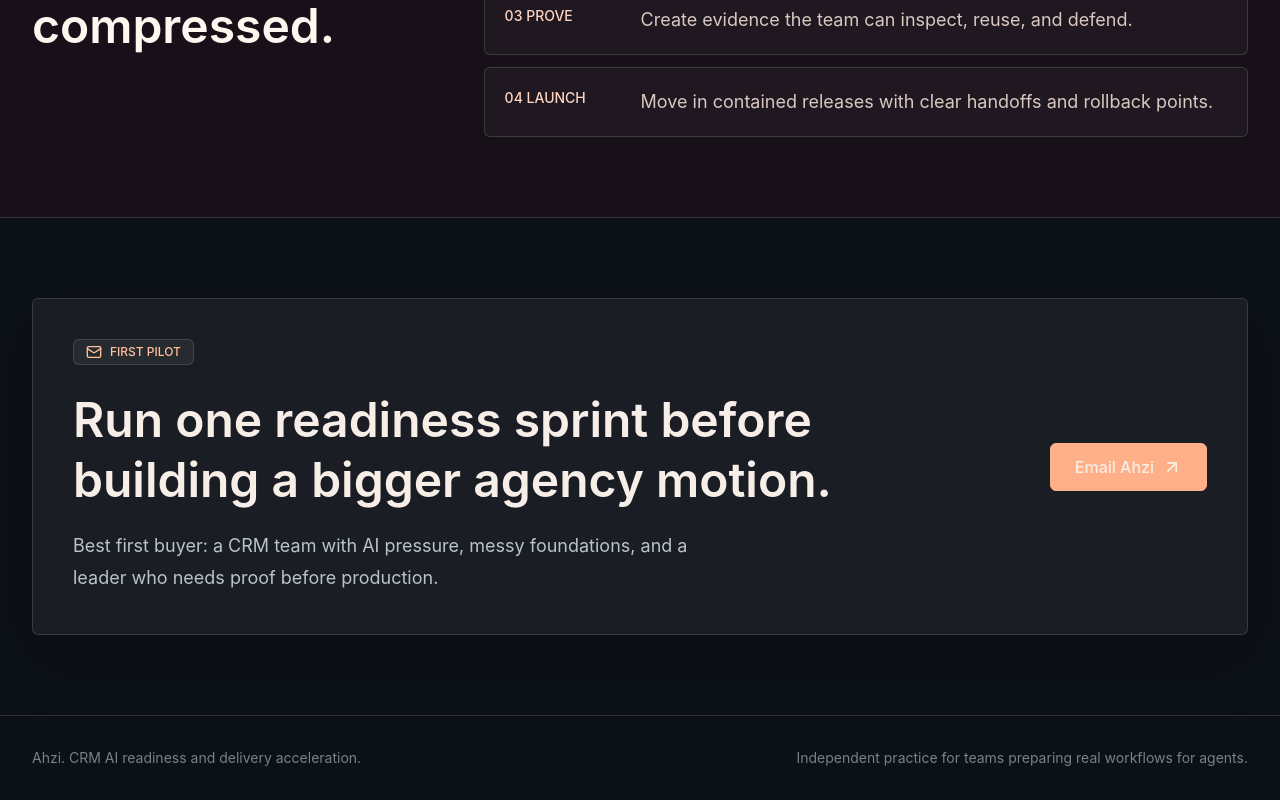
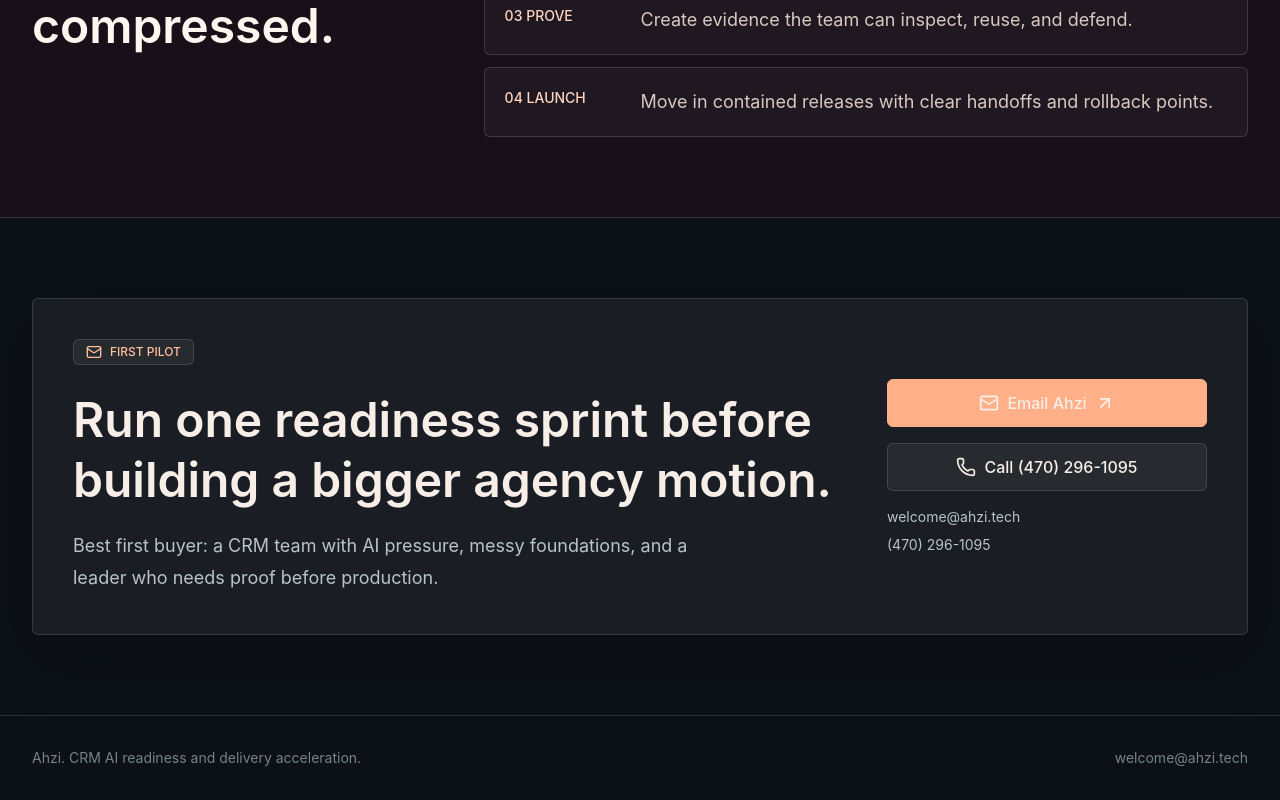
Before and after one commit to sam-osborne-tech/ahzi-tech, a React (Vite) app: page / in a window 1280 px wide. Shown: the part 2263-3063 px from the top of the page. Built offline with nearby package versions, Linux system fonts and the light colour scheme.

Commit message:
Add Ahzi contact details

```diff
--- a/src/App.tsx
+++ b/src/App.tsx
@@ -8,6 +8,7 @@
   Gauge,
   Layers3,
   Mail,
+  Phone,
   Route,
   ShieldCheck,
   Workflow,
@@ -18,8 +19,11 @@
 import { Badge } from './components/ui/badge'
 import { Button } from './components/ui/button'
 
-const mailTo =
-  'mailto:hello@ahzi.tech?subject=AI%20readiness%20sprint'
+const contactEmail = 'welcome@ahzi.tech'
+const contactPhone = '+14702961095'
+const contactPhoneDisplay = '(470) 296-1095'
+const mailTo = `mailto:${contactEmail}?subject=AI%20readiness%20sprint`
+const phoneTo = `tel:${contactPhone}`
 
 const signals = [
   ['Data context', 'Mapped'],
@@ -270,17 +274,34 @@
               and a leader who needs proof before production.
             </p>
           </div>
-          <Button className="shrink-0" href={mailTo} size="lg">
-            Email Ahzi
-            <ArrowUpRight aria-hidden="true" className="h-5 w-5" />
-          </Button>
+          <div className="flex w-full flex-col gap-4 sm:w-auto sm:min-w-80">
+            <Button className="w-full justify-center" href={mailTo} size="lg">
+              <Mail aria-hidden="true" className="h-5 w-5" />
+              Email Ahzi
+              <ArrowUpRight aria-hidden="true" className="h-5 w-5" />
+            </Button>
+            <Button className="w-full justify-center" href={phoneTo} size="lg" variant="outline">
+              <Phone aria-hidden="true" className="h-5 w-5" />
+              Call {contactPhoneDisplay}
+            </Button>
+            <div className="grid gap-2 text-sm text-[var(--foreground-muted)]">
+              <a className="transition hover:text-[var(--foreground)]" href={mailTo}>
+                {contactEmail}
+              </a>
+              <a className="transition hover:text-[var(--foreground)]" href={phoneTo}>
+                {contactPhoneDisplay}
+              </a>
+            </div>
+          </div>
         </div>
       </section>
 
       <footer className="border-t border-[var(--line)] px-5 py-8 text-sm text-[var(--foreground-subtle)] sm:px-8">
         <div className="mx-auto flex max-w-7xl flex-col gap-4 sm:flex-row sm:items-center sm:justify-between">
           <span>Ahzi. CRM AI readiness and delivery acceleration.</span>
-          <span>Independent practice for teams preparing real workflows for agents.</span>
+          <a className="transition hover:text-[var(--foreground)]" href={mailTo}>
+            {contactEmail}
+          </a>
         </div>
       </footer>
     </main>
```
